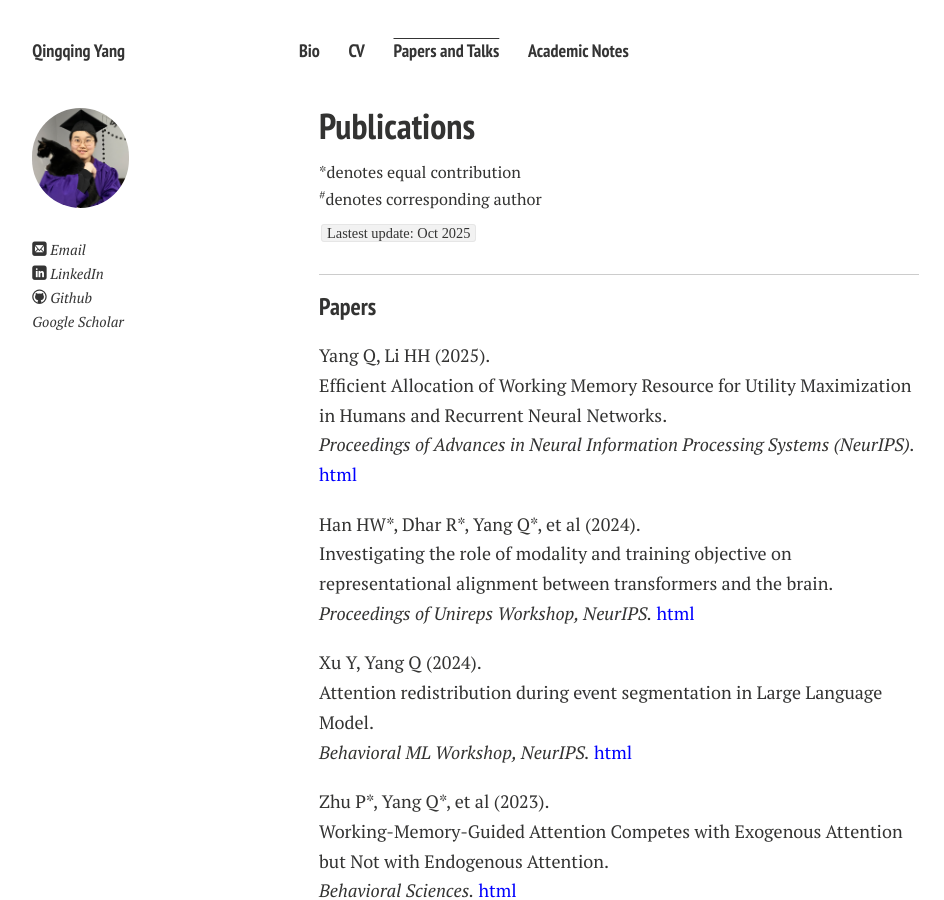
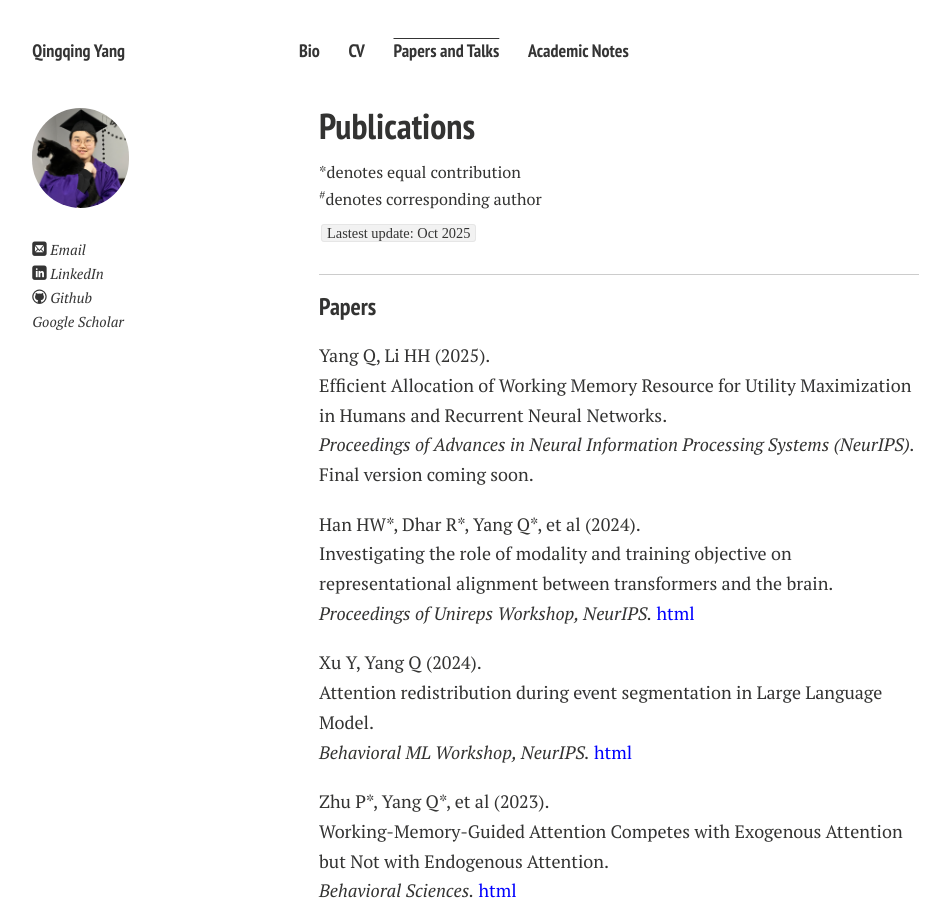
Before and after one commit to Qingqing-Yang-177/Qingqing-Yang-177.github.io, a Jekyll site: the page built from publications.md, in a window 1280 px wide and 900 px high. Shown: the whole window, without its empty margins (21-965 px from the left). Built offline with Jekyll 4.4.1, drawn with Linux system fonts in a browser that asks for light colours; nearby versions of some CDN libraries; comment, search, counter and statistics services are not loaded; a style sheet for code colours, icons or effects is not loaded.

Commit message:
Update publications.md

```diff
--- a/publications.md
+++ b/publications.md
@@ -17,7 +17,7 @@ title: Publications
 <div style="margin: 0; margin-bottom: 20px;">
   Yang Q, Li HH (2025). <br>
   Efficient Allocation of Working Memory Resource for Utility Maximization in Humans and Recurrent Neural Networks. <br>
-  <em>Proceedings of Advances in Neural Information Processing Systems (NeurIPS).</em> <a href="https://openreview.net/pdf?id=eYVFs6TfQ0" style="color: blue;">html</a>
+  <em>Proceedings of Advances in Neural Information Processing Systems (NeurIPS).</em> Final version coming soon.
 </div>
 
 <div style="margin: 0; margin-bottom: 20px;">
```
